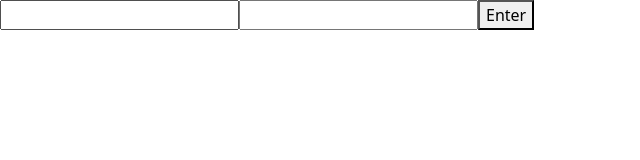
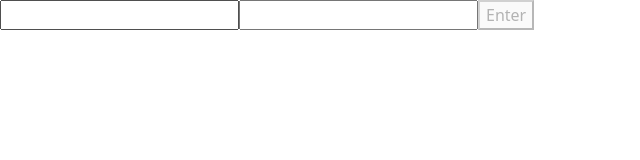
Before and after one commit to brunosbrito/recipes-app, a React (Create React App) app: page / in a window 1280 px wide. Shown: the top 160 px of the page, without its empty margins (0-640 px from the left). Built offline with nearby package versions, Linux system fonts and the light colour scheme.

Commit message:
[WIP] :bloqueio_obras: Requisito 4 em andamento

```diff
--- a/src/components/Login.js
+++ b/src/components/Login.js
@@ -1,11 +1,57 @@
-import React from 'react';
+import React, { useEffect, useState } from 'react';
 
 function Login() {
+  const [user, setUser] = useState({
+    email: '',
+    password: '',
+  });
+  const [disabled, setDisabled] = useState(true);
+
+  function handleChange({ target }) {
+    setUser({
+      ...user,
+      [target.name]: target.value,
+    });
+  }
+
+  useEffect(() => {
+    const SIX = 6;
+
+    const emailRegex = /[^@ \t\r\n]+@[^@ \t\r\n]+\.[^@ \t\r\n]+/;
+
+    const emailCheck = emailRegex.test(user.email);
+    const passCheck = user.password.length > SIX;
+
+    if (emailCheck && passCheck) {
+      setDisabled(false);
+    } else {
+      setDisabled(true);
+    }
+  }, [user.email, user.password]);
+
   return (
     <>
-      <input data-testid="email-input" type="email" />
-      <input data-testid="password-input" type="password" />
-      <button data-testid="login-submit-btn" type="button">Enter</button>
+      <input
+        data-testid="email-input"
+        type="email"
+        name="email"
+        value={ user.email }
+        onChange={ (e) => handleChange(e) }
+      />
+      <input
+        data-testid="password-input"
+        type="password"
+        name="password"
+        value={ user.password }
+        onChange={ (e) => handleChange(e) }
+      />
+      <button
+        data-testid="login-submit-btn"
+        type="button"
+        disabled={ disabled }
+      >
+        Enter
+      </button>
     </>
   );
 }
```
